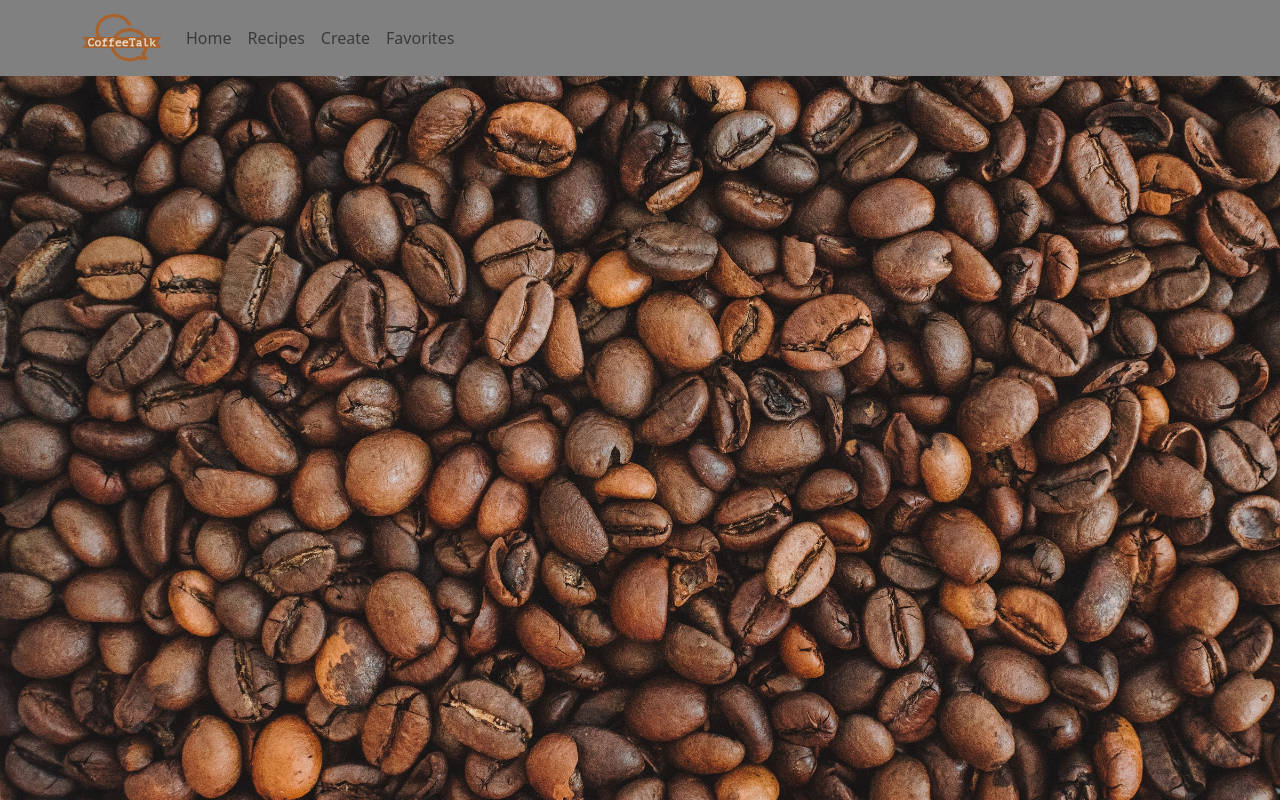
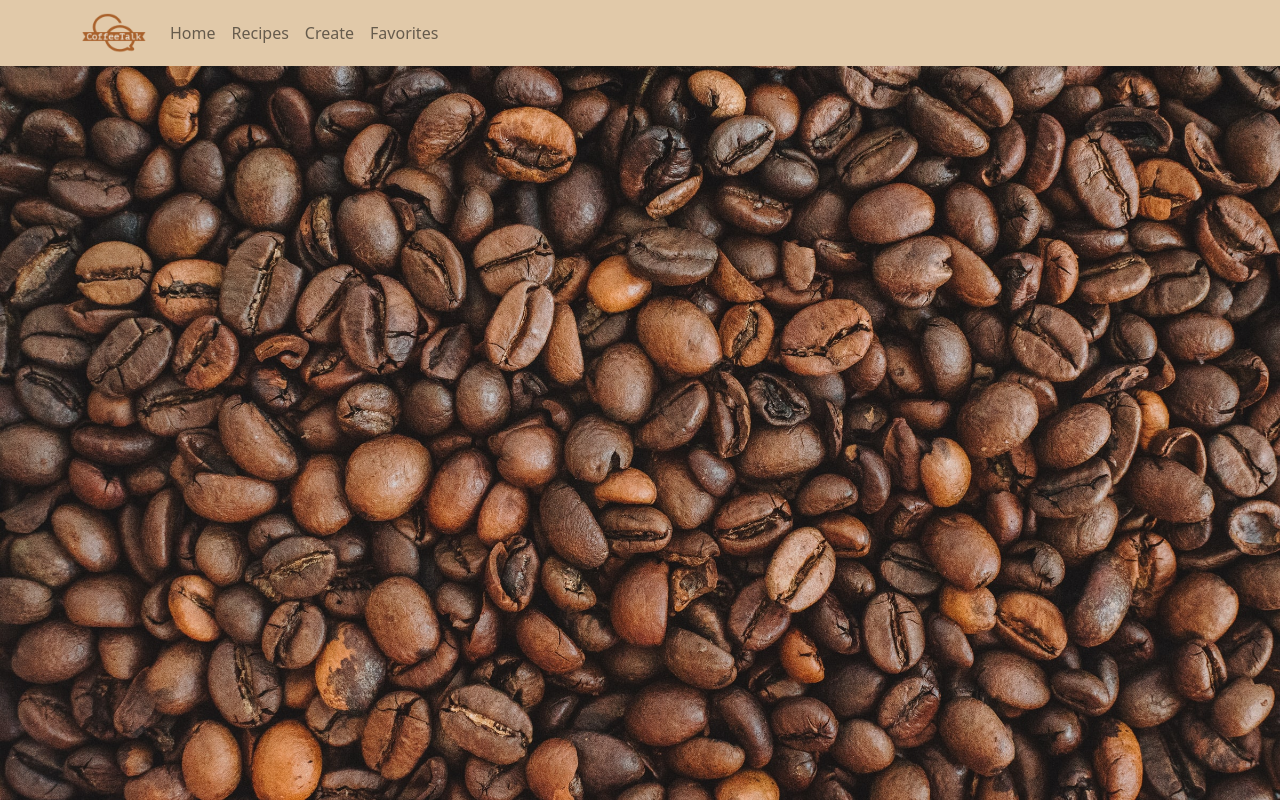
Before and after one commit to e0026557/tgc-18-project-2, a React (Create React App) app: page / in a window 1280 px wide. Built offline with nearby package versions, Linux system fonts and the light colour scheme.

Commit message:
Adjusted height of logo and changed background color of navbar

```diff
--- a/src/assets/css/style.css
+++ b/src/assets/css/style.css
@@ -1,10 +1,15 @@
 .navbar {
-  background-color: grey !important;
+  background-color: #E1C9A9 !important;
+}
+
+.logo-img {
+  height: 40px;
 }
 
 .section-hero {
-  height: calc(100vh - 40px);
-  margin-top: 40px;
+  /* Account for height of navbar */
+  height: calc(100vh - 50px);
+  margin-top: 50px;
 
   background-image: url('./../images/coffee-beans.jpg');
   background-repeat: no-repeat;
```
